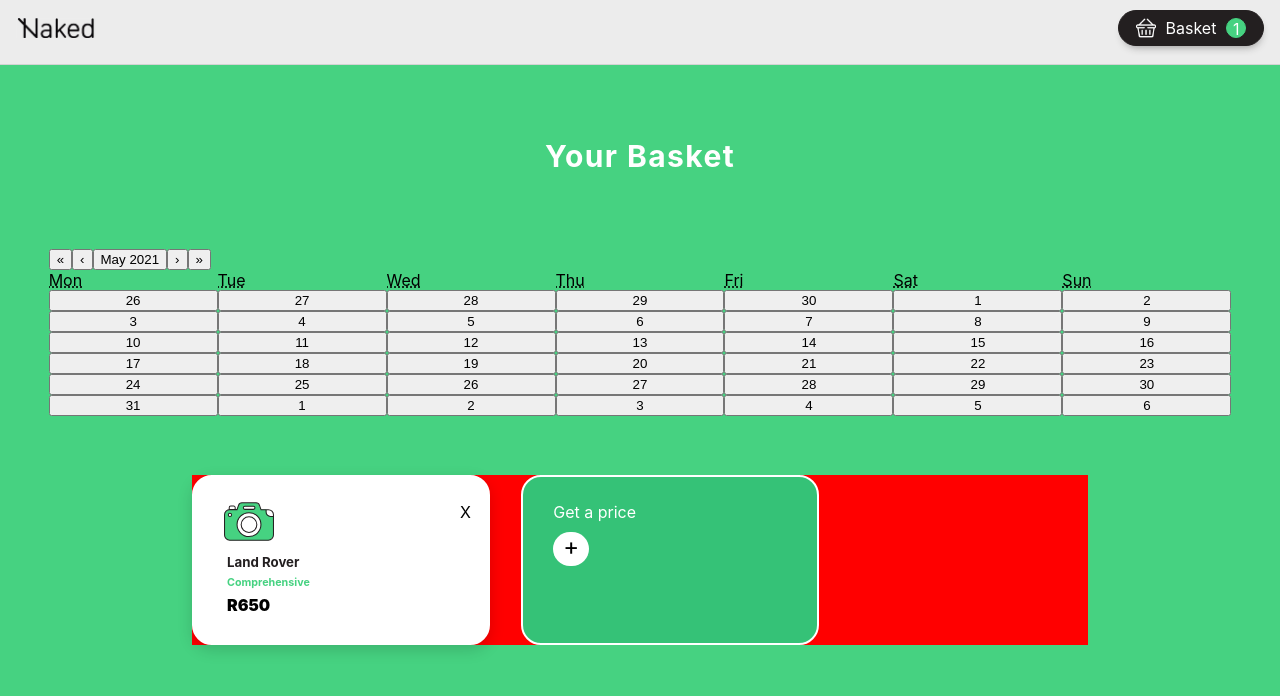
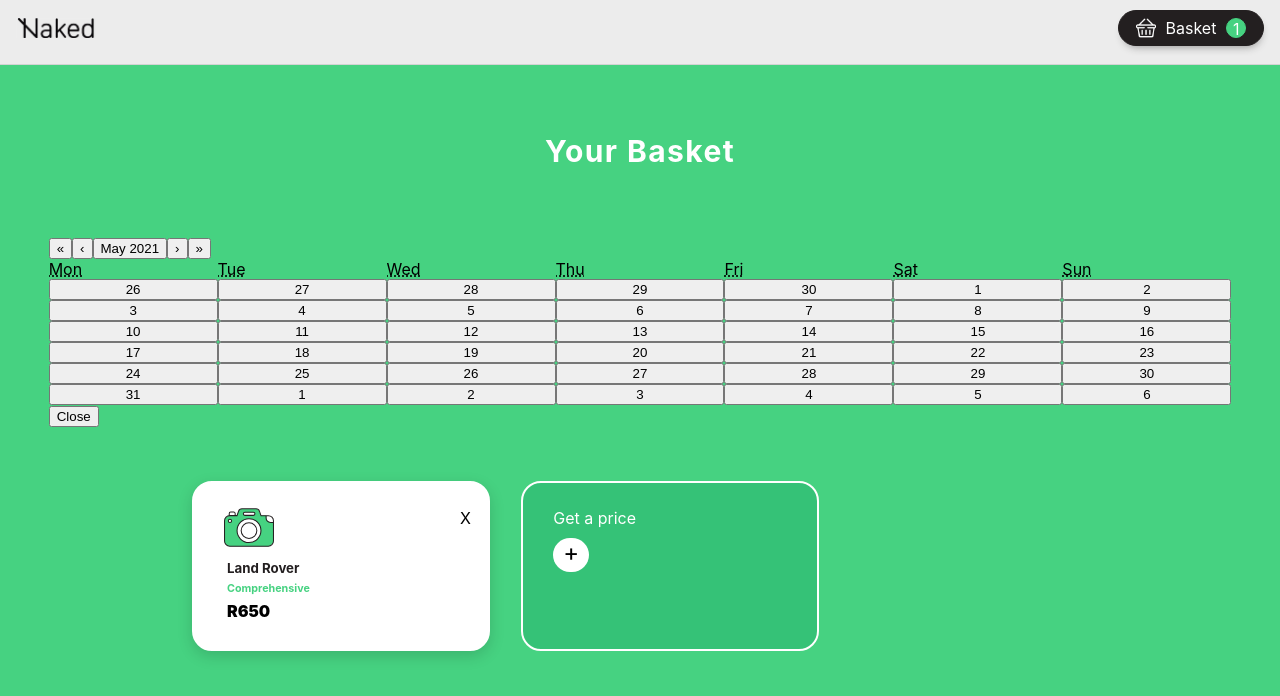
Before and after one commit to Plazmodium/NakedAssesment, a React (Create React App) app: page /basket in a window 1280 px wide. Shown: the top 696 px of the page. Built offline with nearby package versions, Linux system fonts and the light colour scheme.

Commit message:
featurer(basket): calendar modal pending 1

```diff
--- a/src/features/basket/basked.component.js
+++ b/src/features/basket/basked.component.js
@@ -1,25 +1,63 @@
 import './basket.component.css';
-import Calendar from 'react-calendar';
+
 import React, { useState } from 'react';
 import { useHistory } from 'react-router-dom';
+import CalendarIcon from '../../assets/calendar-icon.png';
+import PencilIcon from '../../assets/pencil.svg';
 import NavBar from '../../shared/components/navbar/navbar.component';
 import ItemComponent from '../../shared/components/item/item.component';
+import CalendarModal from '../../shared/components/calendar-modal/calendar.component';
 
 export default function BasketComponent() {
-	const [dateValue, setDateValue] = useState(new Date());
+	let [showCalendar, setCalendar] = useState(true);
+	let [coverStartDate, setCoverStartDate] = useState('today');
 
-	function c() {
-		console.log(dateValue);
+	function showCal() {
+		if (showCalendar) {
+			return (
+				<div>
+					<CalendarModal
+						show={showCalendar}
+						handleClose={activateCalendar}
+					></CalendarModal>
+				</div>
+			);
+		} else {
+			return (
+				<div class="calendar-pill-container">
+					<div class="pill-container">
+						<div class="pill-left">
+							<img src={CalendarIcon} alt="" width="20px" height="auto" />
+							<div class="cover-date-text">
+								Cover starts <span class="date-text">{coverStartDate}</span>{' '}
+							</div>
+						</div>
+						<div class="pill-right">
+							<img
+								onClick={activateCalendar}
+								src={PencilIcon}
+								alt=""
+								width="20px"
+								height="auto"
+							/>
+						</div>
+					</div>
+				</div>
+			);
+		}
 	}
+
+	const activateCalendar = () => {
+		showCalendar = showCalendar ? setCalendar(false) : setCalendar(true);
+	};
+
 	return (
 		<div>
 			<NavBar></NavBar>
 			<div class="basket-container">
 				<div class="data-container">
 					<h2 class="basket-title">Your Basket</h2>
-					<div onClick={c}>
-						<Calendar onChange={setDateValue} value={dateValue} />
-					</div>
+					{showCal()}
 					<div class="item-collection-container">
 						<ItemComponent></ItemComponent>
 					</div>
--- a/src/features/basket/basket.component.css
+++ b/src/features/basket/basket.component.css
@@ -36,7 +36,49 @@
 		justify-content: space-between;
 		flex-direction: row;
 		flex-wrap: wrap;
-		background-color: red;
 		width: 70%;
 	}
+
+	.calendar-pill-container {
+		width: 300px;
+		padding: 10px 25px 10px 25px;
+		border-radius: 45px;
+		background-color: #1da869;
+	}
+
+	.pill-container {
+		display: flex;
+		justify-content: space-between;
+		flex-direction: row;
+		width: 100%;
+		align-items: center;
+	}
+
+	.pill-left {
+		display: flex;
+		width: 70%;
+		justify-content: flex-start;
+	}
+
+	.cover-date-text {
+		font-family: -apple-system, BlinkMacSystemFont, 'Segoe UI', Roboto, Oxygen,
+			Ubuntu, Cantarell, 'Open Sans', 'Helvetica Neue', sans-serif;
+		color: white;
+		margin: 0px 0px 0px 10px;
+	}
+	.date-text {
+		font-family: -apple-system, BlinkMacSystemFont, 'Segoe UI', Roboto, Oxygen,
+			Ubuntu, Cantarell, 'Open Sans', 'Helvetica Neue', sans-serif;
+		color: white;
+		font-weight: bold;
+	}
+
+	.pill-right {
+		display: flex;
+		justify-content: flex-end;
+		padding: 2px;
+		border-radius: 60px;
+		cursor: pointer;
+		background-color: white;
+	}
 }
--- /dev/null
+++ b/src/shared/components/calendar-modal/calendar.component.css
@@ -0,0 +1,26 @@
+.modal {
+	position: fixed;
+	top: 0;
+	left: 0;
+	width: 100%;
+	height: 100%;
+	background: rgba(0, 0, 0, 0.6);
+}
+
+.modal-main {
+	position: fixed;
+	background: white;
+	width: 80%;
+	height: auto;
+	top: 50%;
+	left: 50%;
+	transform: translate(-50%, -50%);
+}
+
+.display-block {
+	display: block;
+}
+
+.display-none {
+	display: none;
+}
--- /dev/null
+++ b/src/shared/components/calendar-modal/calendar.component.js
@@ -0,0 +1,24 @@
+import './calendar.component.js';
+import Calendar from 'react-calendar';
+import React, { useState } from 'react';
+
+export const CalendarModal = (props) => {
+	const { handleClose, show, children } = props;
+
+	let showHideClassName = show ? 'modal display-block' : 'modal display-none';
+	console.log('showHideClassName', showHideClassName);
+	const [dateValue, setDateValue] = useState(new Date());
+
+	return (
+		<div class={showHideClassName}>
+			<section class="modal-main">
+				<Calendar onChange={setDateValue} value={dateValue} />
+				<button type="button" onClick={handleClose}>
+					Close
+				</button>
+			</section>
+		</div>
+	);
+};
+
+export default CalendarModal;
```
Also changed, not shown: src/assets/calendar-icon.png (added), src/assets/pencil.svg (added).
